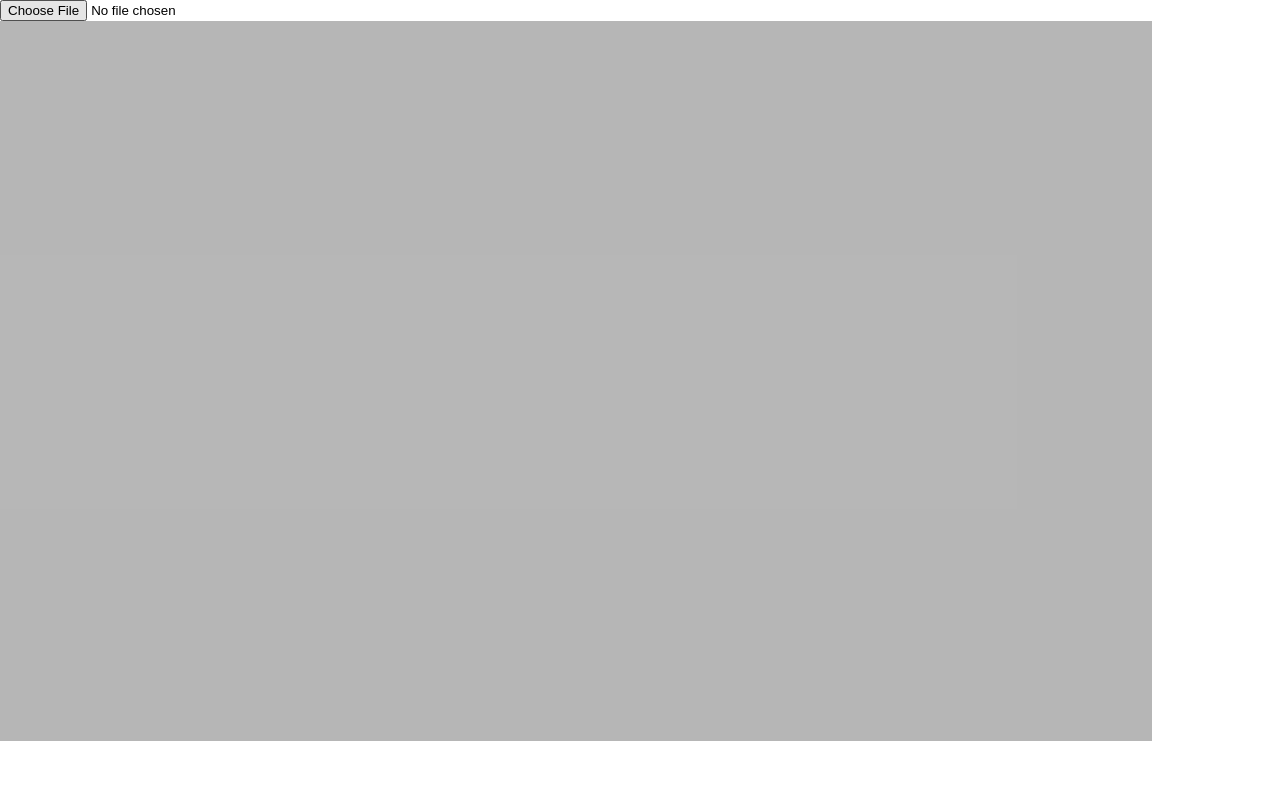
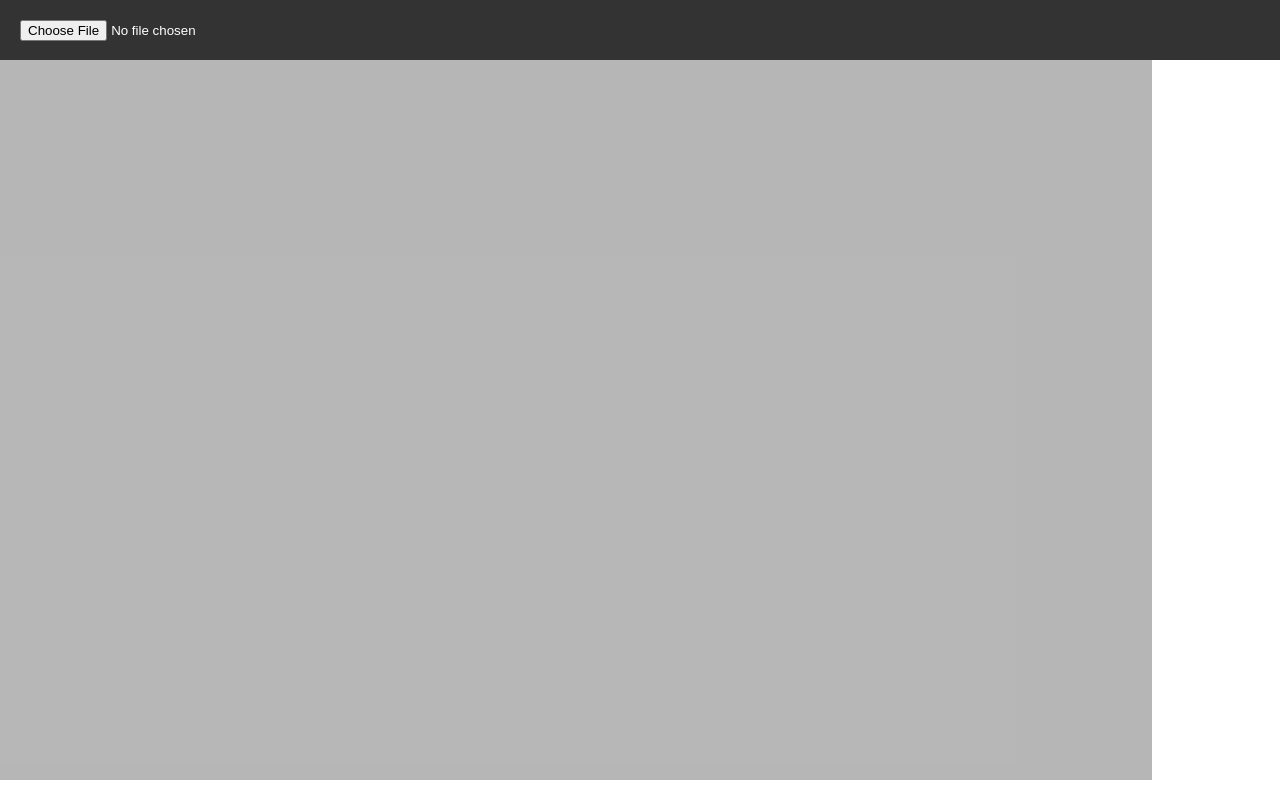
Before and after one commit to flopzinkle4238/js-photo-editor, a website: page index.html in a window 1280 px wide. Drawn offline with Linux system fonts and the light colour scheme.

Commit message:
Create navbar

```diff
--- a/index.html
+++ b/index.html
@@ -7,7 +7,7 @@
     <title>Js Photo Editor</title>
   </head>
   <body>
-    <input id="add-image" type="file" / >
+    <nav class="navbar"><input id="add-image" type="file" / ></nav>
     <!-- <canvas id="canvas"> </canvas> -->
     <div class="container"></div>
     <script src="script.js"></script>
--- a/style.css
+++ b/style.css
@@ -2,6 +2,16 @@
   margin: 0;
   padding: 0;
   box-sizing: border-box;
+}
+
+.navbar {
+  width: 100%;
+  background-color: #333;
+  height: 60px;
+  padding: 0 20px;
+  color: #fff;
+  display: flex;
+  align-items: center;
 }
 
 #canvas {
```
